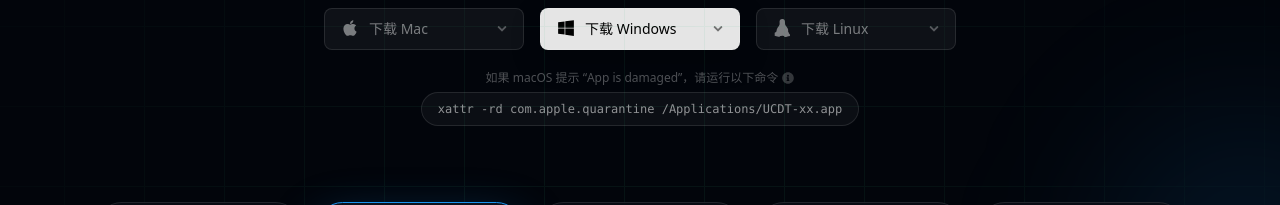
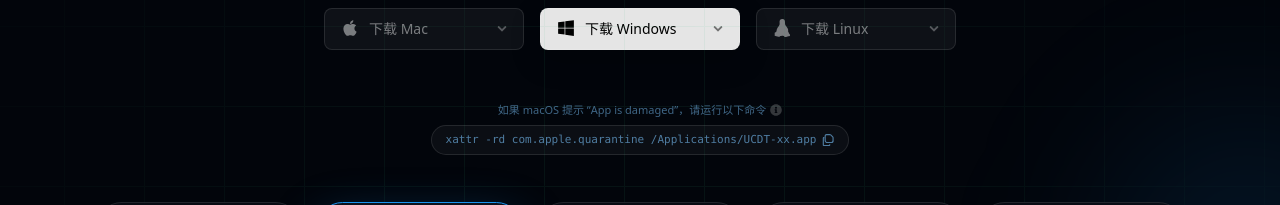
Before and after one commit to pudding0503/ucdt-app, a Next.js app: page / in a window 1280 px wide. Shown: the part 518-723 px from the top of the page. Built offline with nearby package versions, Linux system fonts and the light colour scheme; no server answers.

Commit message:
优化macOS安装提示

```diff
--- a/components/download-page-sections.tsx
+++ b/components/download-page-sections.tsx
@@ -1,5 +1,5 @@
 import Image from "next/image";
-import type { CSSProperties } from "react";
+import { useEffect, useState, type CSSProperties } from "react";
 import bitcookiesWords from "@/assets/bitcookies-words.svg";
 import workflowLink from "@/assets/link.png";
 import {
@@ -25,6 +25,8 @@
   DatabaseIcon,
   PaletteIcon,
   SparkIcon,
+  CheckIcon,
+  CopyIcon,
   GitHubIcon,
   InfoIcon,
   ChevronIcon,
@@ -220,6 +222,29 @@
 }
 
 export function DownloadsSection({ locale, activeProduct }: DownloadsSectionProps) {
+  const [copiedCommand, setCopiedCommand] = useState(false);
+  const quarantineCommand = "xattr -rd com.apple.quarantine /Applications/UCDT-xx.app";
+  const noteTextStyle = { color: activeProduct.accent.secondary };
+
+  useEffect(() => {
+    if (!copiedCommand) {
+      return;
+    }
+
+    const timeoutId = window.setTimeout(() => setCopiedCommand(false), 1600);
+
+    return () => window.clearTimeout(timeoutId);
+  }, [copiedCommand]);
+
+  const handleCopyCommand = async () => {
+    try {
+      await navigator.clipboard.writeText(quarantineCommand);
+      setCopiedCommand(true);
+    } catch {
+      setCopiedCommand(false);
+    }
+  };
+
   return (
     <div className={`flex flex-col items-center ${pageStackGapClass}`}>
       <div className={`flex flex-col items-stretch justify-center ${pageCompactGapClass} sm:flex-row sm:flex-wrap`}>
@@ -263,10 +288,10 @@
         })}
       </div>
 
-      <div className="max-w-md">
+      <div className={`max-w-md ${pageSectionSubBlockTopClass}`}>
         <div className="flex flex-col items-center gap-1.5">
-          <p className="flex items-center gap-1 text-[10px] text-white/30 sm:text-xs">
-            <span>{locale === "zh" ? "如果 macOS 提示 “App is damaged”，请运行以下命令" : 'If macOS says "App is damaged", run this command'}</span>
+          <p className="flex items-center gap-1 text-[9px] sm:text-[11px]">
+            <span className="opacity-50" style={noteTextStyle}>{locale === "zh" ? "如果 macOS 提示 “App is damaged”，请运行以下命令" : 'If macOS says "App is damaged", run this command'}</span>
             <span className="group relative inline-flex">
               <InfoIcon className="h-3 w-3 cursor-help text-white/20 transition-colors hover:text-white/40" />
               <span className="release-popover pointer-events-none invisible absolute bottom-full left-1/2 z-50 mb-2 w-56 -translate-x-1/2 translate-y-2 scale-[0.97] rounded-xl p-2.5 opacity-0 transition-standard group-hover:visible group-hover:translate-y-0 group-hover:scale-100 group-hover:opacity-100">
@@ -280,9 +305,22 @@
               </span>
             </span>
           </p>
-          <code className="rounded-full border border-white/10 bg-white/[0.04] px-4 py-2 text-[10px] text-white/55 sm:text-xs">
-            xattr -rd com.apple.quarantine /Applications/UCDT-xx.app
-          </code>
+          <div className="inline-flex max-w-full items-center gap-1.5 rounded-full border border-white/10 bg-white/[0.04] px-3.5 py-1.5">
+            <code className="min-w-0 overflow-x-auto whitespace-nowrap text-[9px] opacity-60 sm:text-[11px]" style={noteTextStyle}>{quarantineCommand}</code>
+            <button
+              type="button"
+              onClick={handleCopyCommand}
+              className="inline-flex h-5.5 w-5.5 shrink-0 items-center justify-center rounded-full transition-standard hover:bg-white/6"
+              style={{ color: activeProduct.accent.secondary }}
+              aria-label={copiedCommand ? (locale === "zh" ? "已复制命令" : "Command copied") : locale === "zh" ? "复制命令" : "Copy command"}
+              title={copiedCommand ? (locale === "zh" ? "已复制" : "Copied") : locale === "zh" ? "复制" : "Copy"}
+            >
+              <span className="relative h-3 w-3">
+                <CopyIcon className={`absolute inset-0 h-3 w-3 transition-standard ${copiedCommand ? "scale-75 opacity-0" : "scale-100 opacity-60"}`} />
+                <CheckIcon className={`absolute inset-0 h-3 w-3 transition-standard ${copiedCommand ? "scale-100 opacity-80" : "scale-75 opacity-0"}`} />
+              </span>
+            </button>
+          </div>
         </div>
       </div>
     </div>
--- a/components/site-icons.tsx
+++ b/components/site-icons.tsx
@@ -13,6 +13,22 @@
   return (
     <svg viewBox="0 0 512 512" fill="currentColor" aria-hidden="true" {...props}>
       <path d="M256 8C119.043 8 8 119.083 8 256c0 136.997 111.043 248 248 248s248-111.003 248-248C504 119.083 392.957 8 256 8Zm0 110c23.196 0 42 18.804 42 42s-18.804 42-42 42-42-18.804-42-42 18.804-42 42-42Zm56 254c0 6.627-5.373 12-12 12h-88c-6.627 0-12-5.373-12-12v-24c0-6.627 5.373-12 12-12h12v-64h-12c-6.627 0-12-5.373-12-12v-24c0-6.627 5.373-12 12-12h64c6.627 0 12 5.373 12 12v100h12c6.627 0 12 5.373 12 12v24Z" />
+    </svg>
+  );
+}
+
+export function CopyIcon(props: SVGProps<SVGSVGElement>) {
+  return (
+    <svg viewBox="0 0 448 512" fill="currentColor" aria-hidden="true" {...props}>
+      <path d="M384 336H192c-35.3 0-64-28.7-64-64V80c0-17.7 14.3-32 32-32h140.1c8.5 0 16.6 3.4 22.6 9.4l84 84c6 6 9.4 14.1 9.4 22.6V272c0 35.3-28.7 64-64 64zM160 0c-44.2 0-80 35.8-80 80V272c0 61.9 50.1 112 112 112H384c44.2 0 80-35.8 80-80V163.9c0-21.2-8.4-41.6-23.4-56.6l-84-84C341.6 8.4 321.2 0 300 0H160zM64 128H48c-26.5 0-48 21.5-48 48V464c0 26.5 21.5 48 48 48H272c26.5 0 48-21.5 48-48V432H272v32H48V176H64V128z" />
+    </svg>
+  );
+}
+
+export function CheckIcon(props: SVGProps<SVGSVGElement>) {
+  return (
+    <svg viewBox="0 0 448 512" fill="currentColor" aria-hidden="true" {...props}>
+      <path d="M438.6 105.4c12.5 12.5 12.5 32.8 0 45.3l-256 256c-12.5 12.5-32.8 12.5-45.3 0l-128-128c-12.5-12.5-12.5-32.8 0-45.3l22.6-22.6c12.5-12.5 32.8-12.5 45.3 0L160 338.7 393.4 105.4c12.5-12.5 32.8-12.5 45.3 0l-.1 0z" />
     </svg>
   );
 }
```
